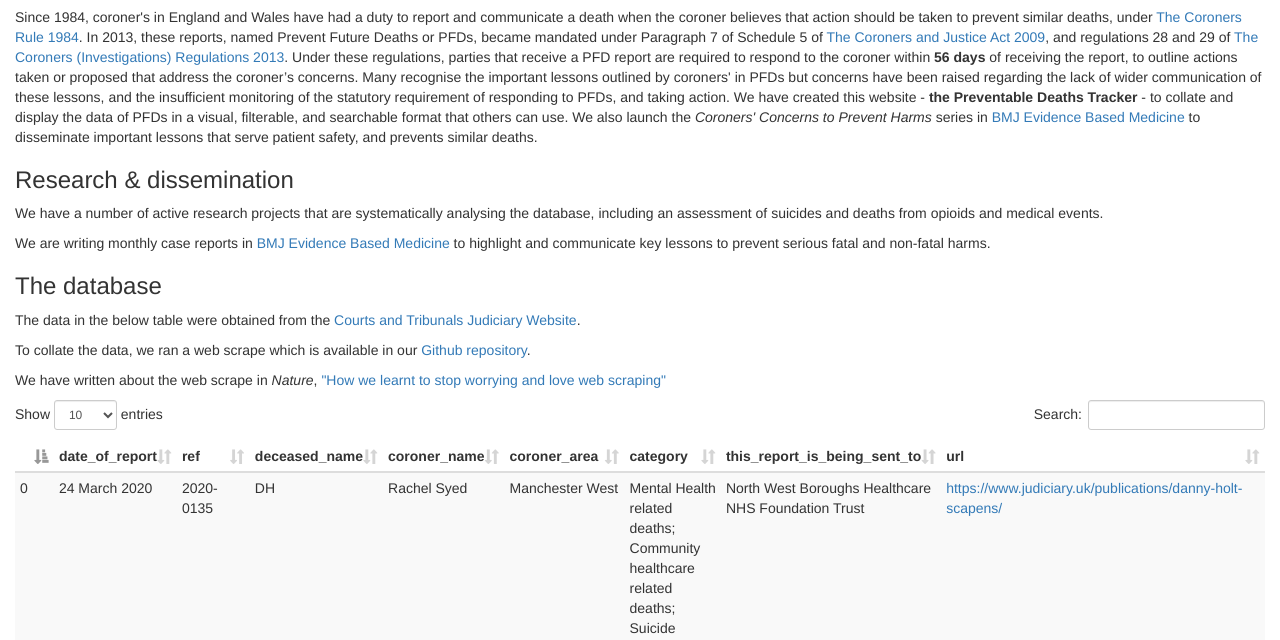
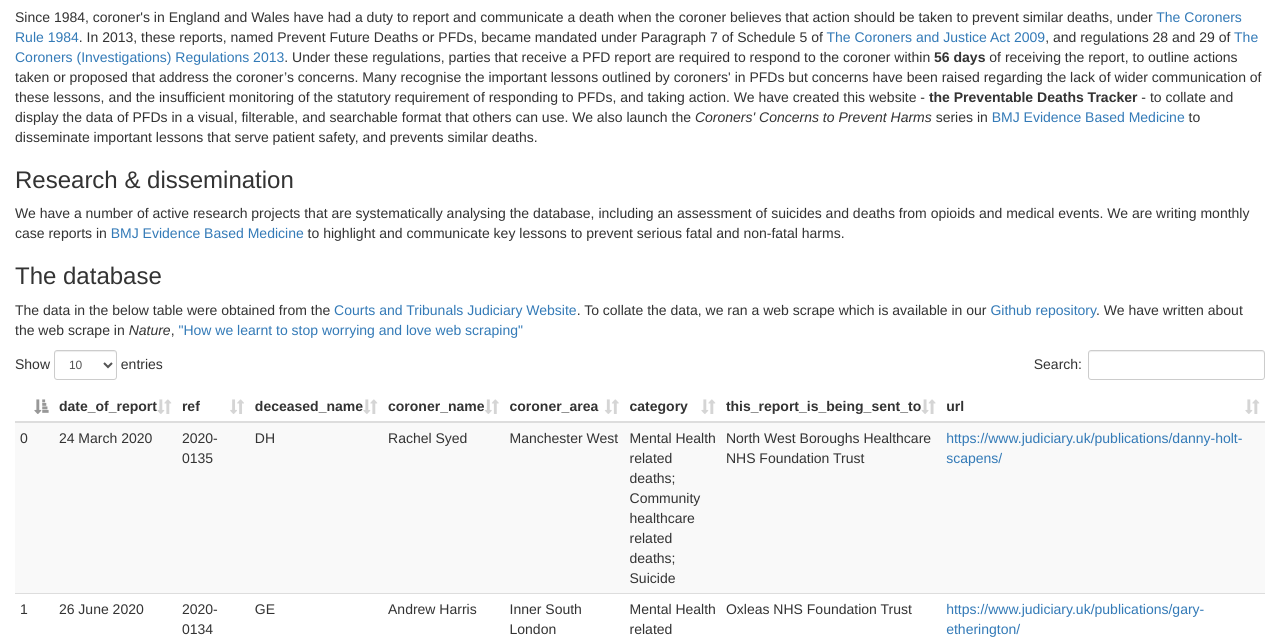
Before and after one commit to georgiarichards/georgiarichards.github.io, a plain HTML site: page index.html in a window 1280 px wide. Shown: the part 109-749 px from the top of the page. Drawn offline with Linux system fonts and the light colour scheme.

Commit message:
Update index.html

```diff
--- a/index.html
+++ b/index.html
@@ -41,13 +41,10 @@
 
 		<div>
 			<h3>Research & dissemination</h3>
-			<p>We have a number of active research projects that are systematically analysing the database, including an assessment of suicides and deaths from opioids and medical events.</p>
-			<p>We are writing monthly case reports in <a href='https://ebm.bmj.com/'>BMJ Evidence Based Medicine</a> to highlight and communicate key lessons to prevent serious fatal and non-fatal harms.</p>
+			<p>We have a number of active research projects that are systematically analysing the database, including an assessment of suicides and deaths from opioids and medical events. We are writing monthly case reports in <a href='https://ebm.bmj.com/'>BMJ Evidence Based Medicine</a> to highlight and communicate key lessons to prevent serious fatal and non-fatal harms.</p>
 
 			<h3>The database</h3>
-			<p>The data in the below table were obtained from the <a href='https://www.judiciary.uk/subject/prevention-of-future-deaths/'>Courts and Tribunals Judiciary Website</a>.</p>
-			<p>To collate the data, we ran a web scrape which is available in our <a href="https://github.com/georgiarichards/georgiarichards.github.io/tree/master/data">Github repository</a>.</p>
-			<p>We have written about the web scrape in <i>Nature</i>, <a href='https://www.nature.com/articles/d41586-020-02558-0'>"How we learnt to stop worrying and love web scraping"</a></p>
+			<p>The data in the below table were obtained from the <a href='https://www.judiciary.uk/subject/prevention-of-future-deaths/'>Courts and Tribunals Judiciary Website</a>. To collate the data, we ran a web scrape which is available in our <a href="https://github.com/georgiarichards/georgiarichards.github.io/tree/master/data">Github repository</a>. We have written about the web scrape in <i>Nature</i>, <a href='https://www.nature.com/articles/d41586-020-02558-0'>"How we learnt to stop worrying and love web scraping"</a></p>
 		</div>
 
 		<div id='table-container'>
```
